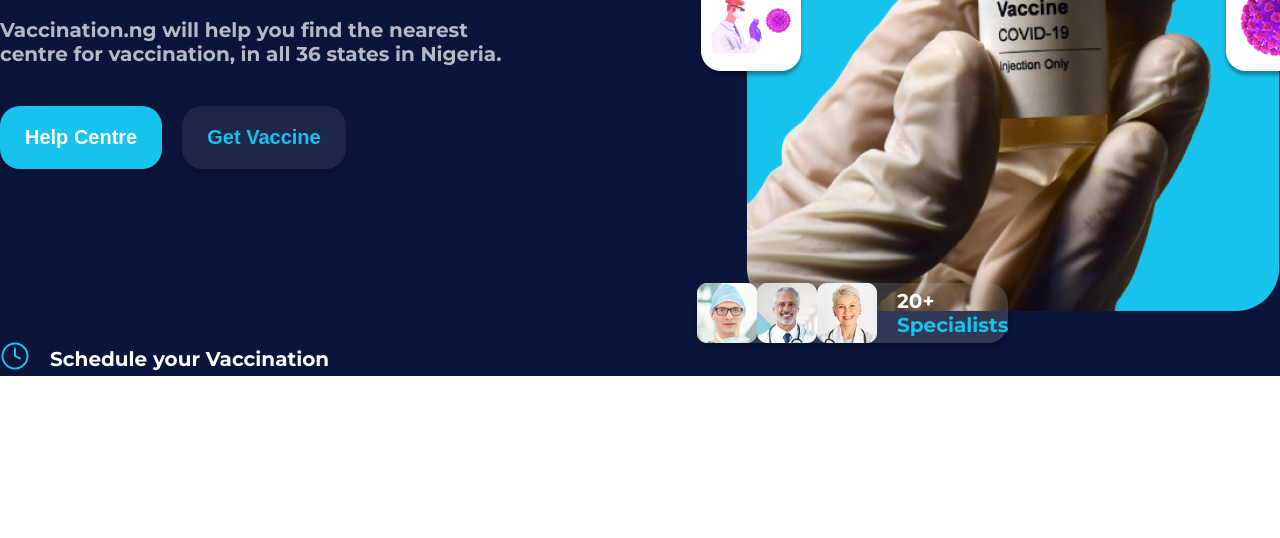
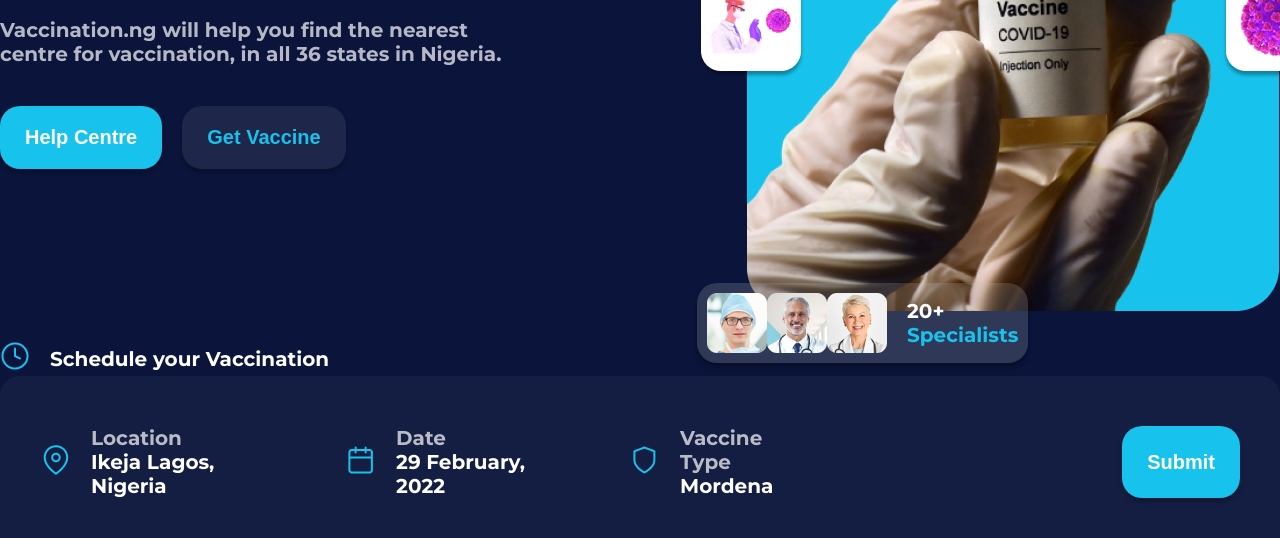
Before and after one commit to Yujan3333/Yujan3333.github.io, a plain HTML site: page Assignments/Assignment4-Final Project/index.html in a window 1280 px wide. Shown: the part 413-951 px from the top of the page. Before the commit the page ends 800 px from the top, so only its background shows below. Drawn offline with Linux system fonts and the light colour scheme.

Commit message:
A4 Final Schedule Detail added

```diff
--- /dev/null
+++ b/Assignments/Assignment4-Final Project/assets/css/partials/_detail.scss
@@ -0,0 +1,61 @@
+// under the hero section
+
+.detail{
+    padding-top: 10px;
+    background-color: $primary-color;
+    &__flex {
+        @include flex();
+        border-radius: 20px 20px 0px 0px;
+        background: rgba(196, 196, 196, 0.05);
+        box-shadow: 0px -10px 0px 0px rgba(196, 196, 196, 0.05);
+        padding: 40px;
+        // gap: 10rem;
+        // justify-content: center;
+        // align-items: center;
+    }
+
+    &__location{
+        display: flex;
+        align-items: center;
+        gap: 20px;
+        margin-right: 50px;
+        &--title{
+            color: $grey;
+        }
+        &--subtitle{
+            color:$white
+        }
+    }
+
+    &__date{
+        display: flex;
+        align-items: center;
+        gap: 20px;
+        margin-right: 50px;
+        &--title{
+            color: $grey;
+        }
+        &--subtitle{
+            color:$white
+        }
+    }
+
+    &__vaccine{
+        display: flex;
+        align-items: center;
+        gap: 20px;
+        margin-right: 19rem;
+
+        // Main text div
+        &--text{
+            max-width: 160px;
+        }
+
+        &--title{
+            color: $grey;
+        }
+        &--subtitle{
+            color:$white
+        }
+    }
+}
--- a/Assignments/Assignment4-Final Project/assets/css/partials/_header.scss
+++ b/Assignments/Assignment4-Final Project/assets/css/partials/_header.scss
@@ -7,7 +7,7 @@
     // align btn and nav
     padding: 20px 0 70px 0;  //maintaining gap from top and bottom
 
-    &__row {
+    &__flex {
         display: flex;
         gap: 5rem;
         // margin-top: 2rem;
--- a/Assignments/Assignment4-Final Project/assets/css/partials/_hero.scss
+++ b/Assignments/Assignment4-Final Project/assets/css/partials/_hero.scss
@@ -1,7 +1,7 @@
 // all the contents in column
 .main {
     // display: flex;
-    @include row();
+    @include flex();
     flex-direction: column;
 }
 
@@ -9,14 +9,14 @@
     background-color: $primary-color;
 
     // flex
-    &__row {
+    &__flex {
         // display: flex;
-        @include row();
+        @include flex();
     }
 
     //hero left div
     &__left {
-        @include row();
+        @include flex();
         flex-direction: column;
         gap: 2.5rem;
     }
@@ -44,22 +44,25 @@
     }
 
     &__button {
-        @include row();
+        @include flex();
         gap: 1.25rem;
         margin-bottom: 8.25rem; //for btn and schedule gap
     }
 
     // hero schedule section
     &__schedule {
-        @include row();
+        @include flex();
         align-items: center;
         gap: 1.25rem;
         color: $white;
+        &--responsive{
+            display: none;
+        }
     }
 
     // hero right div
     &__right {
-        @include row();
+        @include flex();
         flex-direction: column;
         // justify-content: center;
         // align-items: center;
@@ -68,7 +71,7 @@
 
         // bottom 3 dr
         &--doctors {
-            @include row();
+            @include flex();
             align-items: center;
             position: absolute;
             border-radius: 20px;
@@ -78,6 +81,7 @@
                 0px 4px 4px 0px rgba(0, 0, 0, 0.25);
             top: 543px;
             left: -50px;
+            padding: 10px;
             // gap:5px
         }
     }
@@ -100,7 +104,7 @@
     // Text of the 3 bottom 3 dr
     &__doctors{
         &--text{
-            @include row();
+            @include flex();
             flex-direction: column;
             padding-left: 20px;
             // 20+
--- a/Assignments/Assignment4-Final Project/assets/css/partials/_mixins.scss
+++ b/Assignments/Assignment4-Final Project/assets/css/partials/_mixins.scss
@@ -1,4 +1,4 @@
-// @mixin flexContainer($direction: row, $justify: flex-start, $align: stretch) {
+// @mixin flexContainer($direction: flex, $justify: flex-start, $align: stretch) {
 //     display: flex;
 //     flex-direction: $direction;
 //     justify-content: $justify;
@@ -6,6 +6,6 @@
 // }
 
 // display flex
-  @mixin row(){
+  @mixin flex(){
     display: flex;
   }
--- a/Assignments/Assignment4-Final Project/assets/css/style.scss
+++ b/Assignments/Assignment4-Final Project/assets/css/style.scss
@@ -22,3 +22,6 @@
 
 //hero
 @import "partials/hero";
+
+//detail
+@import "partials/detail";
--- a/Assignments/Assignment4-Final Project/index.html
+++ b/Assignments/Assignment4-Final Project/index.html
@@ -10,7 +10,7 @@
     <header class="header">
       <!-- For spacing -->
       <div class="container">
-        <div class="header__row">
+        <div class="header__flex">
           <!-- Company Main Logo -->
           <div class="header__logo">
             <a href="#"
@@ -68,10 +68,10 @@
     <!-- Main Body -->
     <main class="main">
       <!-- Hero section start -->
-      <div class="hero">
+      <section class="hero">
         <div class="container">
           <!-- for flexing the div -->
-          <div class="hero__row">
+          <div class="hero__flex">
             <!-- hero left side -->
             <div class="hero__left">
               <div class="hero__above-title">
@@ -109,7 +109,7 @@
                   />
                 </figure>
                 <!-- Text -->
-                <div class="schedule__text">Schedule your Vaccination</div>
+                <p class="schedule__text">Schedule your Vaccination</p>
               </div>
             </div>
 
@@ -122,19 +122,13 @@
               />
 
               <!-- Fixed image left dr -->
-              <div class=" hero__block--left">
-                <img
-                src="assets/images/hero-1-dr.png"
-                alt="small-doctor"
-                />
+              <div class="hero__block--left">
+                <img src="assets/images/hero-1-dr.png" alt="small-doctor" />
               </div>
 
               <!-- Fixed image right corona virus -->
               <div class="hero__block--right">
-                <img
-                  src="assets/images/hero-2-corona.png"
-                  alt="virus"
-                />
+                <img src="assets/images/hero-2-corona.png" alt="virus" />
               </div>
 
               <!-- bottom 3 dr -->
@@ -143,14 +137,71 @@
                 <img src="assets/images/2 dr.png" alt="2nd dr" />
                 <img src="assets/images/3 dr.png" alt="3rd dr" />
                 <div class="hero__doctors--text">
-                  <div class="hero__doctors--text-upper">20+</div>
-                  <div class="hero__doctors--text-lower">Specialists</div>
+                  <p class="hero__doctors--text-upper">20+</p>
+                  <p class="hero__doctors--text-lower">Specialists</p>
                 </div>
               </div>
             </div>
+
+            <!-- For responsive  -->
+            <div class="hero__schedule--responsive">
+              <!-- Clock img -->
+              <figure class="hero__schedule--img">
+                <img
+                  src="assets/images/hero-4-clock.png"
+                  alt="small-clock"
+                  width="100%"
+                />
+              </figure>
+              <!-- Text -->
+              <p class="schedule__text">Schedule your Vaccination</p>
+            </div>
           </div>
         </div>
-      </div>
+      </section>
+
+      <!-- Bottom schedule section -->
+      <section class="detail">
+        <div class="container">
+          <div class="detail__flex">
+
+            <!-- location section -->
+            <div class="detail__location">
+              <figure class="detail__location--image">
+                <img src="assets/images/hero-4-map-pin.png" alt="location-map">
+              </figure>
+              <div class="detail__location--text">
+                <p class="detail__location--title">Location</p>
+                <p class="detail__location--subtitle">Ikeja Lagos, Nigeria</p>
+              </div>
+            </div>
+            <!-- date section -->
+            <div class="detail__date">
+              <figure class="detail__date-image">
+                <img src="assets/images/hero-5-date.png" alt="date-calender">
+              </figure>
+              <div class="detail__date--text">
+                <p class="detail__date--title">Date</p>
+                <p class="detail__date--subtitle">29 February, 2022</p>
+              </div>
+            </div>
+            <!-- vaccine type -->
+            <div class="detail__vaccine">
+              <figure class="detail__vaccine--image">
+                <img src="assets/images/herp-6-shield.png" alt="vaccine-shield">
+              </figure>
+              <div class="detail__vaccine--text">
+                <p class="detail__vaccine--title">Vaccine Type</p>
+                <p class="detail__vaccine--subtitle">Mordena</p>
+              </div>
+            </div>
+
+            <!-- Submit btn -->
+            <button class="btn btn__bg--blue detail__btn">Submit</button>
+          </div>
+        </div>
+
+      </section>
     </main>
   </body>
 </html>
```
Also changed, not shown: Assignments/Assignment4-Final Project/assets/css/style.css, 1 other file.
